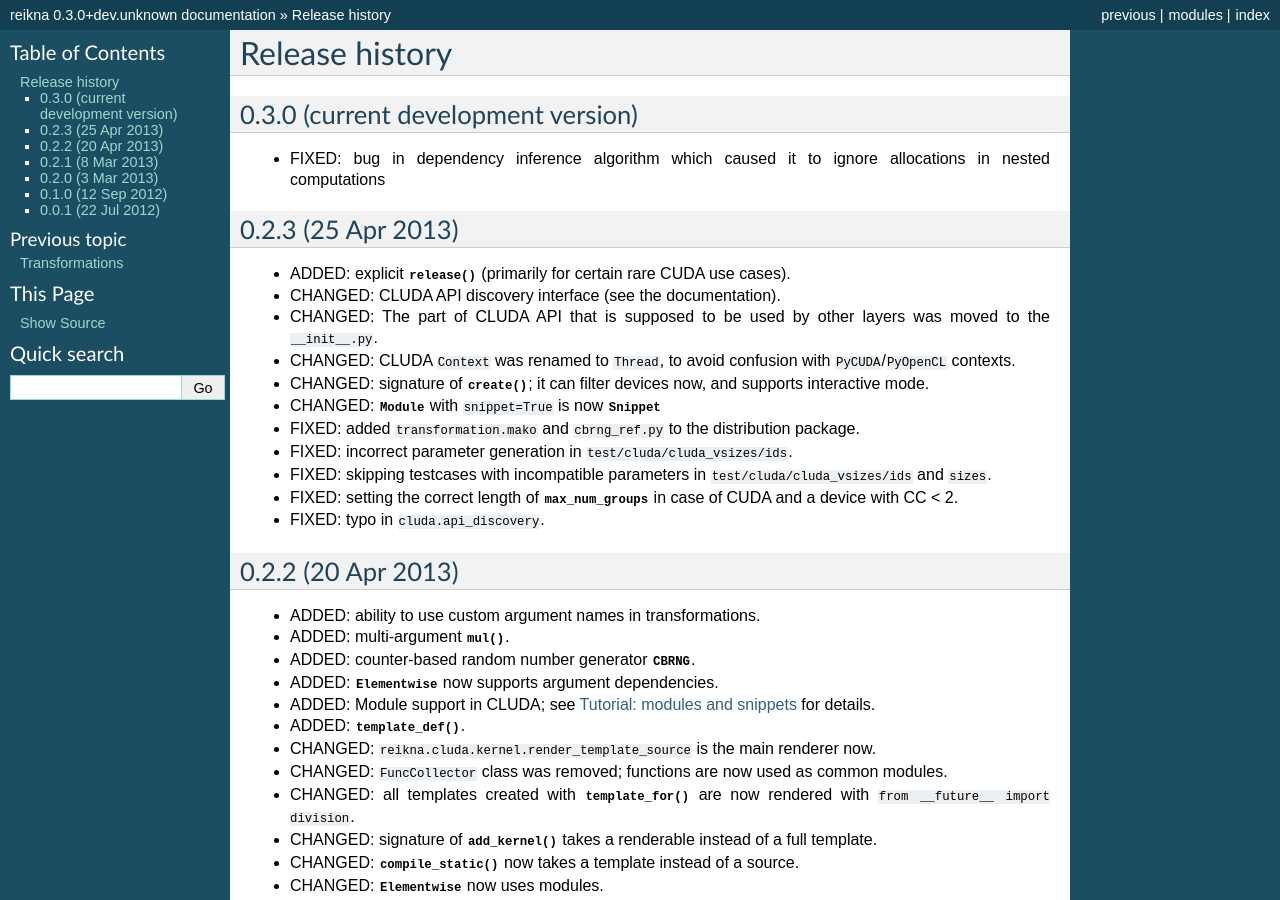
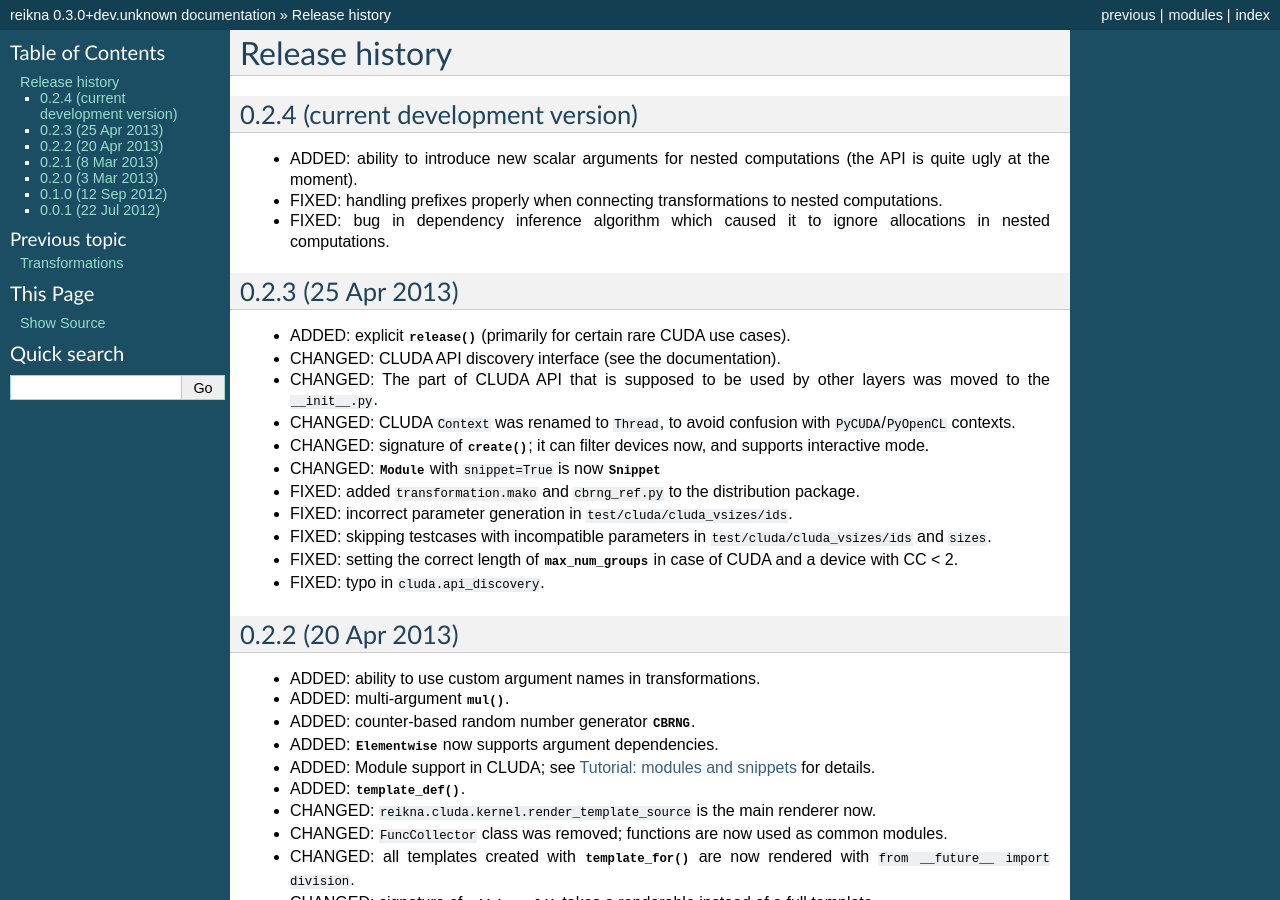
Before and after one commit to fjarri/reikna, a Sphinx documentation site: the page built from doc/source/history.rst, in a window 1280 px wide and 900 px high. Built offline with Sphinx 7.4.7, drawn with Linux system fonts in a browser that asks for light colours.

Commit message:
doc/history: added items for an unplanned release

```diff
--- a/doc/source/history.rst
+++ b/doc/source/history.rst
@@ -3,10 +3,15 @@ Release history
 ***************
 
 
-0.3.0 (current development version)
+0.2.4 (current development version)
 ===================================
 
-* FIXED: bug in dependency inference algorithm which caused it to ignore allocations in nested computations
+* ADDED: ability to introduce new scalar arguments for nested computations
+  (the API is quite ugly at the moment).
+
+* FIXED: handling prefixes properly when connecting transformations to nested computations.
+
+* FIXED: bug in dependency inference algorithm which caused it to ignore allocations in nested computations.
 
 
 0.2.3 (25 Apr 2013)
```
